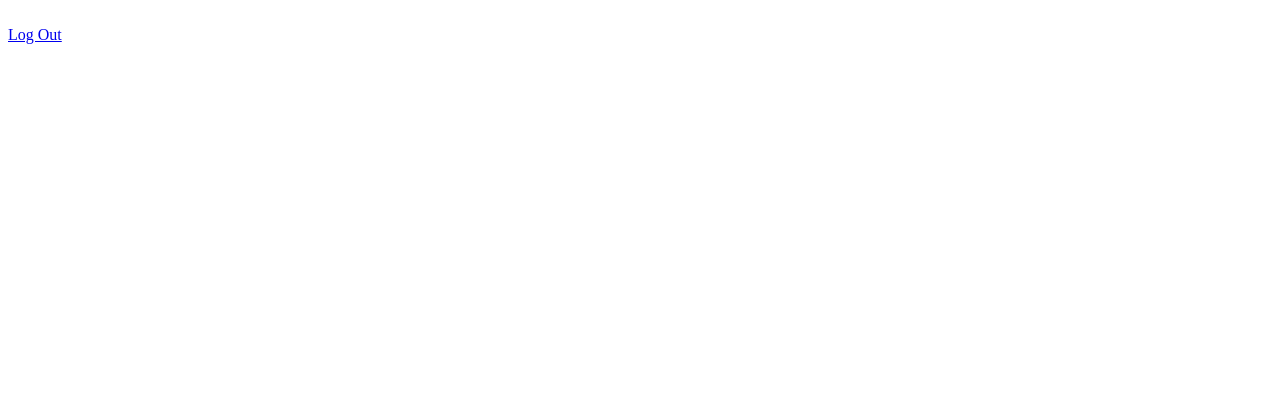
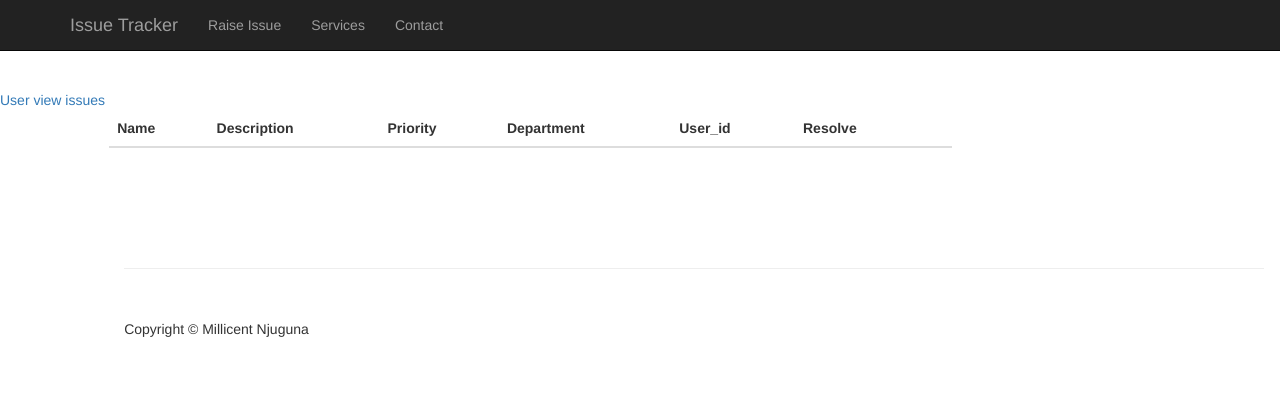
Before and after one commit to wanjikum/issue_tracker, a Flask app: page /user/viewissues in a window 1280 px wide. Before the commit the part shown is almost empty. Shown: the top 398 px of the page. Run offline with Flask 2, Linux system fonts and the light colour scheme; a user stored in the database is signed in; data comes from the database, SQL or seed files in the repository; both versions use the stored data as it was after the commit; lists and menus that the app fills with data are empty; some libraries are stand-ins or nearby versions.

Commit message:
Implementing sessions

```diff
--- a/app.py
+++ b/app.py
@@ -27,11 +27,12 @@ def sign_in():
         flash('You were successfully logged in')
         session['Username'] = request.form['username']
         session['id'] = user.id
+        session['logged'] = True
         if user.designation == 'admin':
             return redirect(url_for('admin_view_issues'))
         else:
             return redirect(url_for('user_view_issues'))
-        return redirect(url_for('raise_issue'))
+
     return render_template("signin.html")
 
 @app.route('/signup', methods=['GET', 'POST'] )
@@ -93,7 +94,14 @@ def admin_view_issues():
 @app.route('/signout')
 def sign_out():
     """This functions implements signout"""
+    session.clear()
     return redirect(url_for('index'))
+
+@app.route('/admin/resolved', methods=['GET', 'POST'])
+def resolve_issue():
+    """This function implements view issues"""
+    results = sessions.query(Issues).all()
+    return render_template("allissues.html", results=results)
 
 
 if __name__ == '__main__':
--- a/templates/allissues.html
+++ b/templates/allissues.html
@@ -1,15 +1,43 @@
-<html>
-	<body>
+{%extends 'base.html'%}
+{% block body %}
 <br>
-		<a href={{ url_for('user_view_issues')}}>Log Out</a>
-		<br>
+<a href={{ url_for('user_view_issues')}}>User view issues</a>
+<div class="row">
+<div class='col-lg-8 col-lg-offset-1'>
+	<table class="table table-responsive">
+	  <thead>
+		  <tr>
+		    <th>Name</th>
+		    <th>Description</th>
+		    <th>Priority</th>
+		    <th>Department</th>
+		    <th>User_id</th>
+		    <th>Resolve<th>
+		  </tr>
+	  </thead>
+	  <tbody>
+
 		{% for i in results %}
-			<p>{{i.name}}</p>
-			<p>{{i.description}}</p>
-			<p>{{i.priority}}</p>
-			<p>{{i.department}}</p>
-			<p>{{i.user_id}}</p>
-			<label><b>Priority</b></label>
+		<tr data-toggle="modal" data-target="#myModal">
+			<td>{{i.name}}</td>
+			<td>{{i.description}}</td>
+			<td>{{i.priority}}</td>
+			<td>{{i.department}}</td>
+			<td>{{i.user_id}}</td>
+			<td>
+		</tr>
+		<!-- Modal -->
+		<div class="modal fade" id="myModal" tabindex="-1" role="dialog" aria-labelledby="myModalLabel">
+		 <div class="modal-dialog" role="document">
+		   <div class="modal-content">
+		     <div class="modal-header">
+		       <button type="button" class="close" data-dismiss="modal" aria-label="Close"><span aria-hidden="true">&times;</span></button>
+		       <h4 class="modal-title" id="myModalLabel">{{i.name}}</h4>
+		     </div>
+		     <div class="modal-body">
+		     	<h4 class="modal-title" id="myModalLabel">{{i.description}}</h4>
+		     	<form >
+		     	<label><b>Status</b></label>
 				    <select name="status">
 				        <option value="pending">Pending</option>
 				        <option value="in-progress">In progress</option>
@@ -17,10 +45,25 @@
 				    </select>
 				    <textarea rows="4" cols="50" name="comment" form="usrform">
 				    Enter comment here...</textarea>
+				</form>
+		     </div>
+
+		     <div class="modal-footer">
+		       <button type="button" class="btn btn-default" data-dismiss="modal">Close</button>
+		       <button type="button" class="btn btn-primary">Save changes</button>
+		     </div>
+		   </div>
+		 </div>
+		</div>
+		{% endfor %}
+	  </tbody>
+	</table>
+</div>
+<div class='col-lg-4 col-lg-offset-1'>
+
+
    <br><br>
 	<br>
 	<br>
-		{% endfor %}
 
-</body>
-</html>
+{% endblock %}
--- a/templates/base.html
+++ b/templates/base.html
@@ -13,11 +13,10 @@
     <title>Issue Tracker</title>
 
     <!-- Bootstrap Core CSS -->
-    <link href="static/css/bootstrap.min.css" rel="stylesheet">
+    <link href="{{url_for('static', filename='css/bootstrap.min.css')}}" rel="stylesheet">
 
     <!-- Custom CSS -->
-    <link href="static/css/shop-homepage.css" rel="stylesheet">
-
+	<link href="{{url_for('static', filename='css/shop-homepage.css')}}" rel="stylesheet">
     <!-- HTML5 Shim and Respond.js IE8 support of HTML5 elements and media queries -->
     <!-- WARNING: Respond.js doesn't work if you view the page via file:// -->
     <!--[if lt IE 9]>
@@ -44,8 +43,9 @@
             <!-- Collect the nav links, forms, and other content for toggling -->
             <div class="collapse navbar-collapse" id="bs-example-navbar-collapse-1">
                 <ul class="nav navbar-nav">
+                    {% if session["logged"] == True %}
                     <li>
-                        <a href="#">About</a>
+                        <a href="{{url_for('raise_issue')}}">Raise Issue</a>
                     </li>
                     <li>
                         <a href="#">Services</a>
@@ -53,7 +53,9 @@
                     <li>
                         <a href="#">Contact</a>
                     </li>
+                    {% endif %}
                 </ul>
+
             </div>
             <!-- /.navbar-collapse -->
         </div>
@@ -79,7 +81,7 @@
         <footer>
             <div class="row">
                 <div class="col-lg-12">
-                    <p>Copyright &copy; Your Website 2014</p>
+                    <p>Copyright &copy; Millicent Njuguna</p>
                 </div>
             </div>
         </footer>
@@ -88,10 +90,10 @@
     <!-- /.container -->
 
     <!-- jQuery -->
-    <script src="static/js/jquery.js"></script>
+    <script src="{{url_for('static', filename='js/jquery.js')}}"></script>
 
     <!-- Bootstrap Core JavaScript -->
-    <script src="static/js/bootstrap.min.js"></script>
+    <script src="{{url_for('static', filename='js/bootstrap.min.js')}}"></script>
 
 </body>
 
```
Also changed, not shown: issue_tracker.db. Lines whose indentation alone changed are shown as unchanged.
